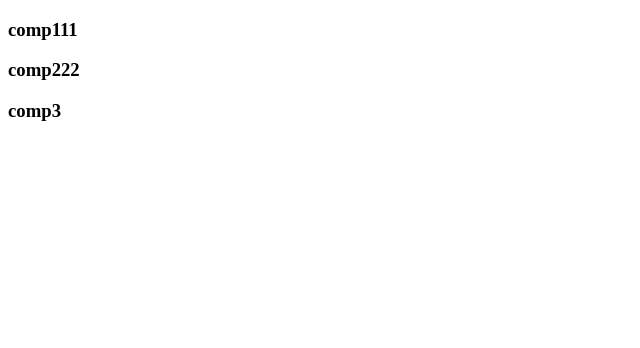
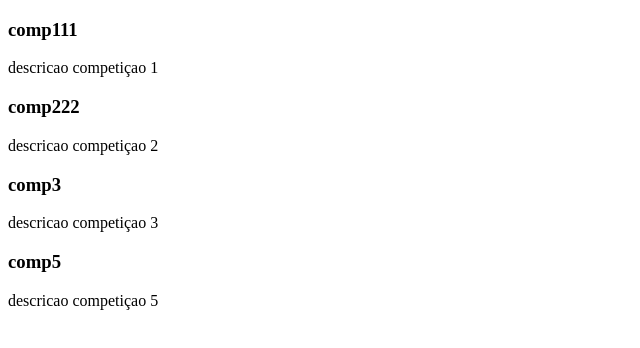
Before and after one commit to zecazeco/lista-campeonatos-estudos, a React (Create React App) app: page / in a window 1280 px wide. Shown: the top 348 px of the page, without its empty margins (0-640 px from the left). Built offline with nearby package versions, Linux system fonts and the light colour scheme.

Commit message:
adicionado eslint

```diff
--- a/src/App.tsx
+++ b/src/App.tsx
@@ -2,7 +2,7 @@ import React from 'react';
 
 import CompetitionsList from './pages/CompetitionsList';
 
-const App = () => {
+function App() {
   return (
     <CompetitionsList />
   );
--- a/src/components/Competition/index.tsx
+++ b/src/components/Competition/index.tsx
@@ -1,10 +1,17 @@
-import { ICompetition } from "../../interfaces/competition";
+import React from 'react';
+import { ICompetition } from '../../interfaces/competition';
 
-//const Competition = (props:ICompetition) => {
-const Competition = ({name}:ICompetition) => {
+// const Competition = ({name}:ICompetition) => {
+// const Competition = (props:ICompetition) => {
+// const Competition: React.FC<ICompetition> = ({ children, name }) => {
+
+function Competition({ children, name }: ICompetition) {
   return (
-    <h3>{name}</h3>
+    <>
+      <h3>{name}</h3>
+      <p>{children}</p>
+    </>
   );
-};
+}
 
 export default Competition;
--- a/src/index.tsx
+++ b/src/index.tsx
@@ -6,5 +6,5 @@ ReactDOM.render(
   <React.StrictMode>
     <App />
   </React.StrictMode>,
-  document.getElementById('root')
+  document.getElementById('root'),
 );
--- a/src/interfaces/competition.tsx
+++ b/src/interfaces/competition.tsx
@@ -1,3 +1,6 @@
+import React from 'react';
+
 export interface ICompetition {
   name: string;
-};
+  children: React.ReactNode;
+}
--- a/src/interfaces/match.tsx
+++ b/src/interfaces/match.tsx
@@ -1,3 +1,6 @@
+import React from 'react';
+
 export interface IMatch {
   name: string;
-};
+  children: React.ReactNode;
+}
--- a/src/pages/CompetitionsList/index.tsx
+++ b/src/pages/CompetitionsList/index.tsx
@@ -1,13 +1,16 @@
-import { Competition } from "../../components";
+import React from 'react';
 
-const CompetitionsList = () => {
+import { Competition } from '../../components';
+
+function CompetitionsList() {
   return (
     <>
-      <Competition name='comp111'/>
-      <Competition name='comp222'/>
-      <Competition name='comp3'/>
+      <Competition name="comp111">descricao competiçao 1</Competition>
+      <Competition name="comp222">descricao competiçao 2</Competition>
+      <Competition name="comp3">descricao competiçao 3</Competition>
+      <Competition name="comp5">descricao competiçao 5</Competition>
     </>
   );
-};
+}
 
 export default CompetitionsList;
```
Also changed, not shown: package.json (+11 -0 lines), src/components/Match/index.tsx (+4 -4 lines), src/pages/MatchesList/index.tsx (+5 -3 lines), .eslintrc.json (added), src/components/index.tsx (line endings or trailing spaces), 1 other file (tests, documents, lock files or other folders).
